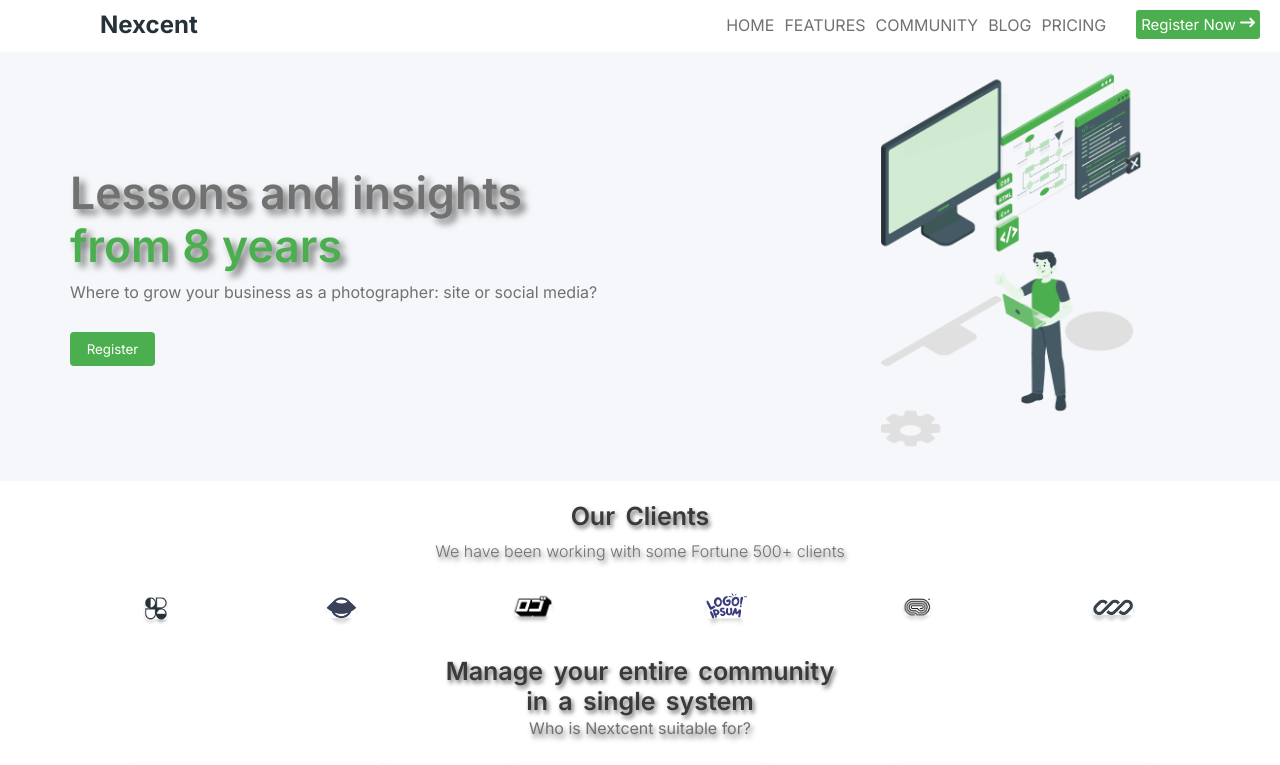
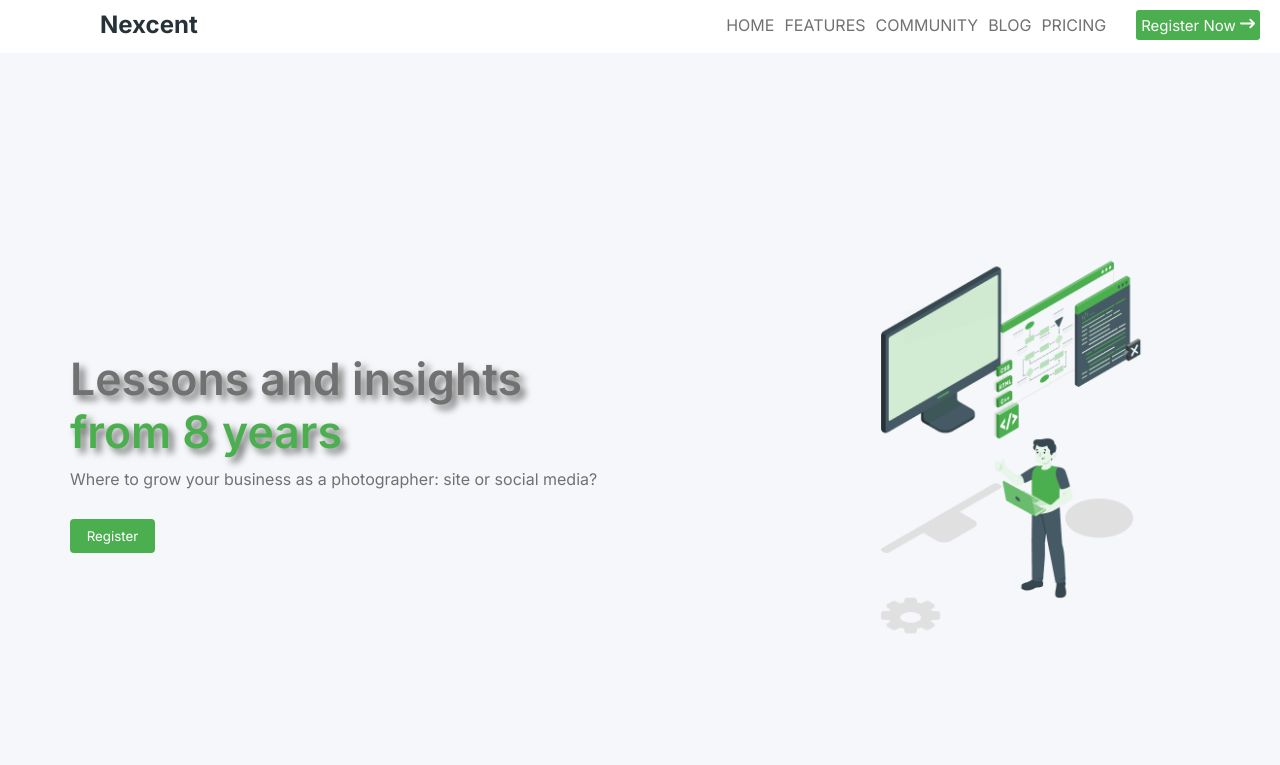
Before and after one commit to A-DILEEP/Landingpage, a React (Create React App) app: page / in a window 1280 px wide. Shown: the top 765 px of the page. Built offline with nearby package versions, Linux system fonts and the light colour scheme.

Commit message:
changed some css styling

```diff
--- a/src/components/navbar/navbar.css
+++ b/src/components/navbar/navbar.css
@@ -34,7 +34,7 @@ li{
 }
 .register{
     margin-left: 30px;
-    height: auto;
+    height: 30px;
     width:auto ;
     border-radius: 3px;
     border: none;
--- a/src/containers/header/header.css
+++ b/src/containers/header/header.css
@@ -8,7 +8,7 @@
   margin-top: 13px;
   justify-content: center;
   align-items: center;
-  height: auto;
+  height: 100vh;
   line-height: 30px;
   width: 100%;
 }
```
